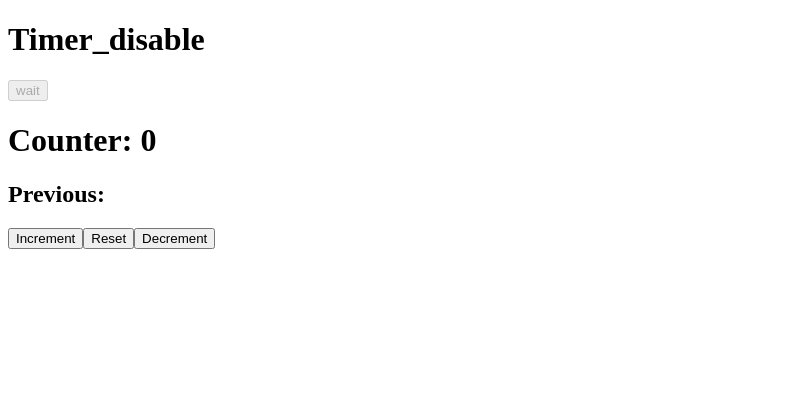
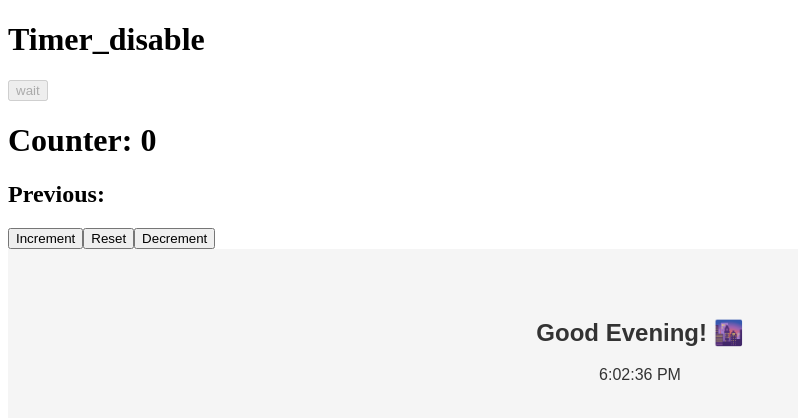
Before and after one commit to Kishore-L13/Namaste_react_Practice, a React (Vite) app: page / in a window 1280 px wide. Shown: the top 418 px of the page, without its empty margins (0-798 px from the left). Built offline with nearby package versions, Linux system fonts and the light colour scheme.

Commit message:
Greeting

```diff
--- a/src/App.jsx
+++ b/src/App.jsx
@@ -2,6 +2,7 @@ import './App.css'
 import "i18next"
 import Timer_disable from './Project/Timer_disable'
 import PreviousCounter from './Project/PreviousCounter'
+import Greeting from './Project/Greeting'
 
 function App() {
 
@@ -9,6 +10,7 @@ function App() {
     <>
   <Timer_disable/>
   <PreviousCounter/>
+  <Greeting/>
     </>
   )
 }
```
